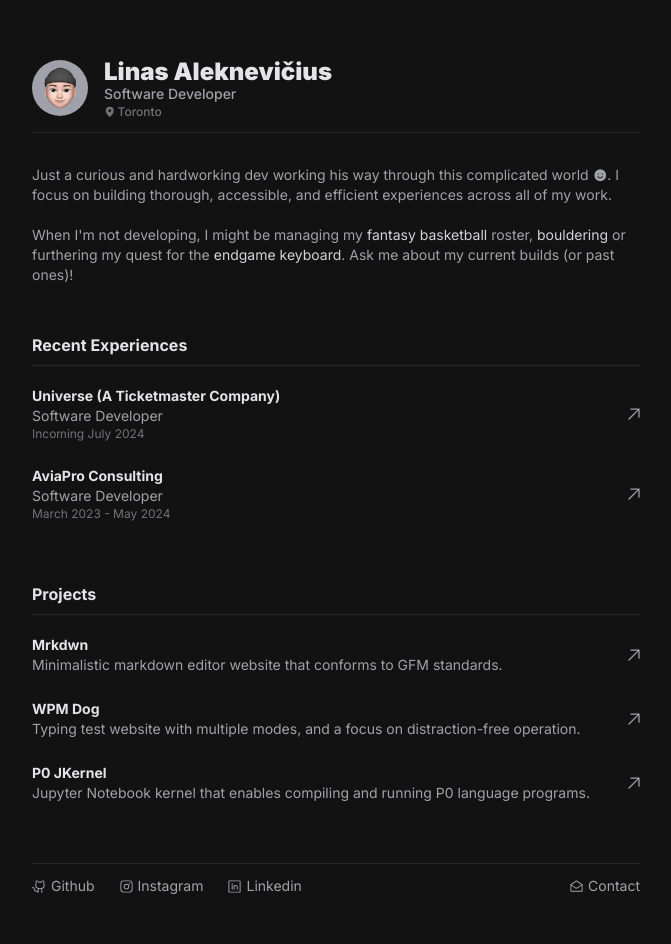
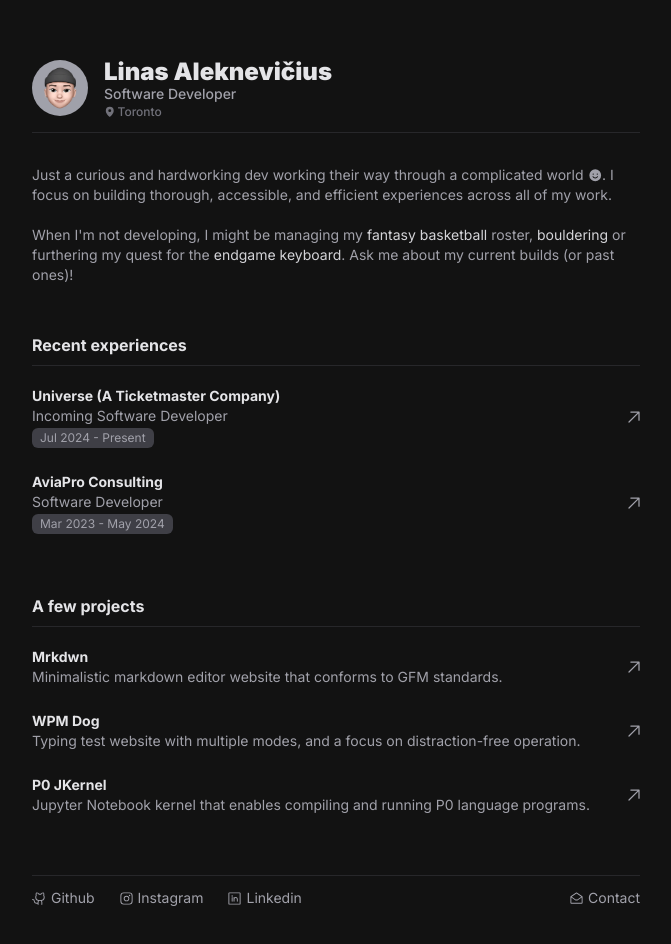
Before and after one commit to bzap/aleknev_dev_v4, a Next.js app: page / in a window 1280 px wide. Shown: the top 944 px of the page, without its empty margins (304-975 px from the left). Built offline with nearby package versions, Linux system fonts and the light colour scheme.

Commit message:
further updating styling across experiences

```diff
--- a/src/app/components/About.tsx
+++ b/src/app/components/About.tsx
@@ -5,8 +5,8 @@ const About = () => {
         <div className="animate-slidein [--slidein-delay:150ms] opacity-0 flex flex-col w-full z-30">
             <div className="flex flex-col gap-4 text-sm text-zinc-400">
                 <div className="inline-block">
-                    Just a curious and hardworking dev working his way through
-                    this complicated world
+                    Just a curious and hardworking dev working their way through
+                    a complicated world
                     <Smiley
                         size={14.5}
                         weight="fill"
@@ -16,17 +16,6 @@ const About = () => {
                     experiences across all of my work.
                     <br />
                     <br />
-                    {/* While I try to constantly challenge myself and take pride in
-                    a diverse range of skills, I happen to have a soft spot for
-                    <span className="text-zinc-300"> front-end</span> designs
-                    and implementations. There&apos;s just something satisfying
-                    about bridging the gap between what the developer sees and
-                    what the user experiences. A well thought out, lively
-                    interface makes the interaction feel
-                    <span className="text-zinc-300"> humanized</span> and less
-                    of a machined process. I strive to achieve that.
-                    <br />
-                    <br /> */}
                     When I&apos;m not developing, I might be managing my
                     <a
                         className="px-1 text-zinc-300 hover:text-zinc-100 transition-all"
--- a/src/app/components/experience/Experience.tsx
+++ b/src/app/components/experience/Experience.tsx
@@ -2,10 +2,11 @@ import { experiences } from "@/app/resources/experienceList";
 import ExperienceCard from "./ExperienceCard";
 
 const Experience = () => {
+    // const max = Object.keys(experiences).length - 1;
     return (
         <div className="animate-slidein [--slidein-delay:300ms] opacity-0 w-full">
             <div className="text-zinc-200 text-md font-bold pb-2 border-b-zinc-800 border-b-[1px] pt-4">
-                Recent Experiences
+                Recent experiences
             </div>
             <div className="text-white pt-2 flex justify-center w-full flex-col">
                 {experiences.map((item, index) => {
--- a/src/app/components/experience/ExperienceCard.tsx
+++ b/src/app/components/experience/ExperienceCard.tsx
@@ -20,7 +20,9 @@ const ExperienceCard = ({
                     <div className="flex flex-col">
                         <div className="font-bold">{workplace}</div>
                         <div className="text-zinc-400">{title}</div>
-                        <div className="text-zinc-500 text-xs">{duration}</div>
+                        <div className="text-zinc-400 w-max bg-zinc-700 py-0.5 px-2 mt-0.5 rounded-md text-xs">
+                            {duration}
+                        </div>
                     </div>
                     <div className="md:group-hover:rotate-45 transition pl-2">
                         <ArrowUpRight size={20} fill="#a1a1aa" />
--- a/src/app/components/projects/Projects.tsx
+++ b/src/app/components/projects/Projects.tsx
@@ -5,7 +5,7 @@ const Projects = () => {
     return (
         <div className="animate-slidein [--slidein-delay:300ms] opacity-0 w-full">
             <div className="text-zinc-200 text-md font-bold pb-2 border-b-zinc-800 border-b-[1px] pt-4">
-                Projects
+                A few projects
             </div>
             <div className="text-white pt-2 flex justify-center w-full flex-col">
                 {projects.map((item, index) => {
--- a/src/app/resources/experienceList.tsx
+++ b/src/app/resources/experienceList.tsx
@@ -8,14 +8,14 @@ type ExperienceType = {
 export const experiences: ExperienceType = [
     {
         workplace: "Universe (A Ticketmaster Company)",
-        title: "Software Developer",
-        duration: "Incoming July 2024",
+        title: "Incoming Software Developer",
+        duration: "Jul 2024 - Present",
         link: "https://www.universe.com/",
     },
     {
         workplace: "AviaPro Consulting",
         title: "Software Developer",
-        duration: "March 2023 - May 2024",
+        duration: "Mar 2023 - May 2024",
         link: "https://www.aviaproconsulting.com/",
     },
 ];
```
